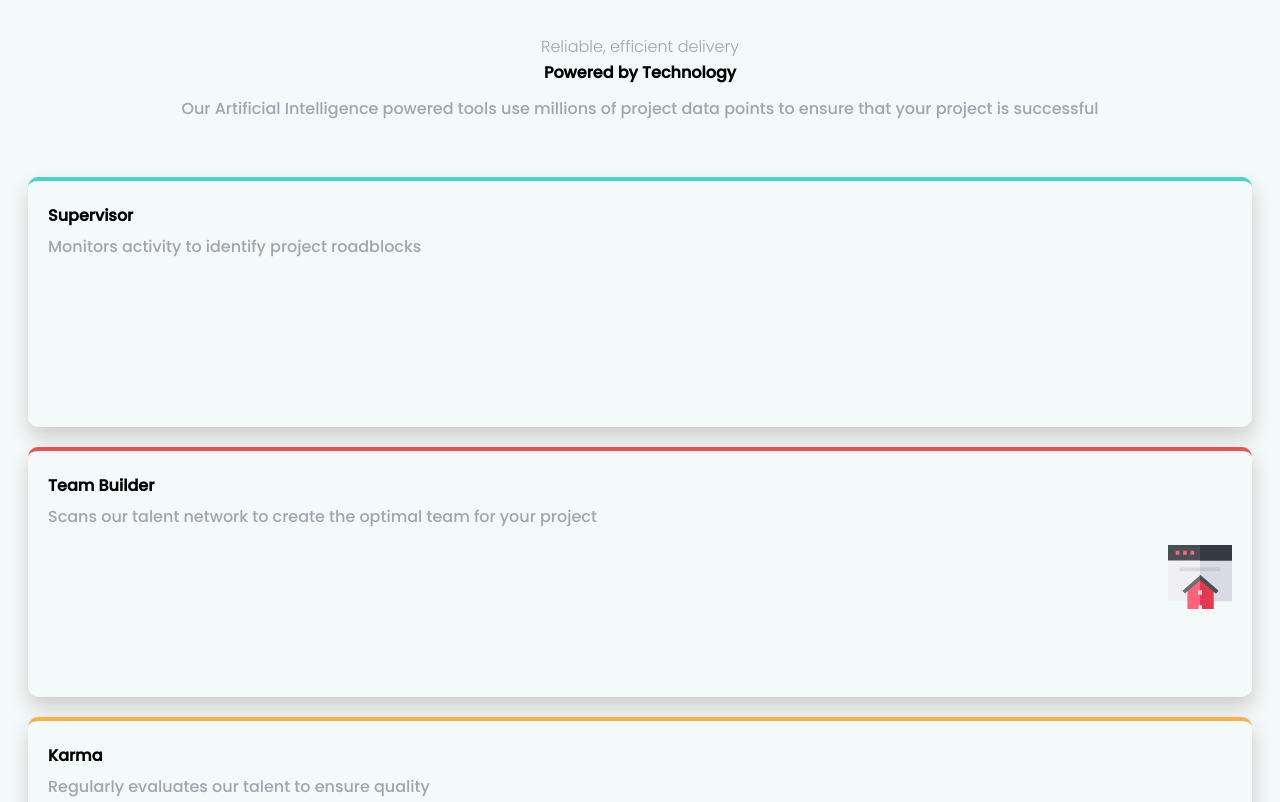
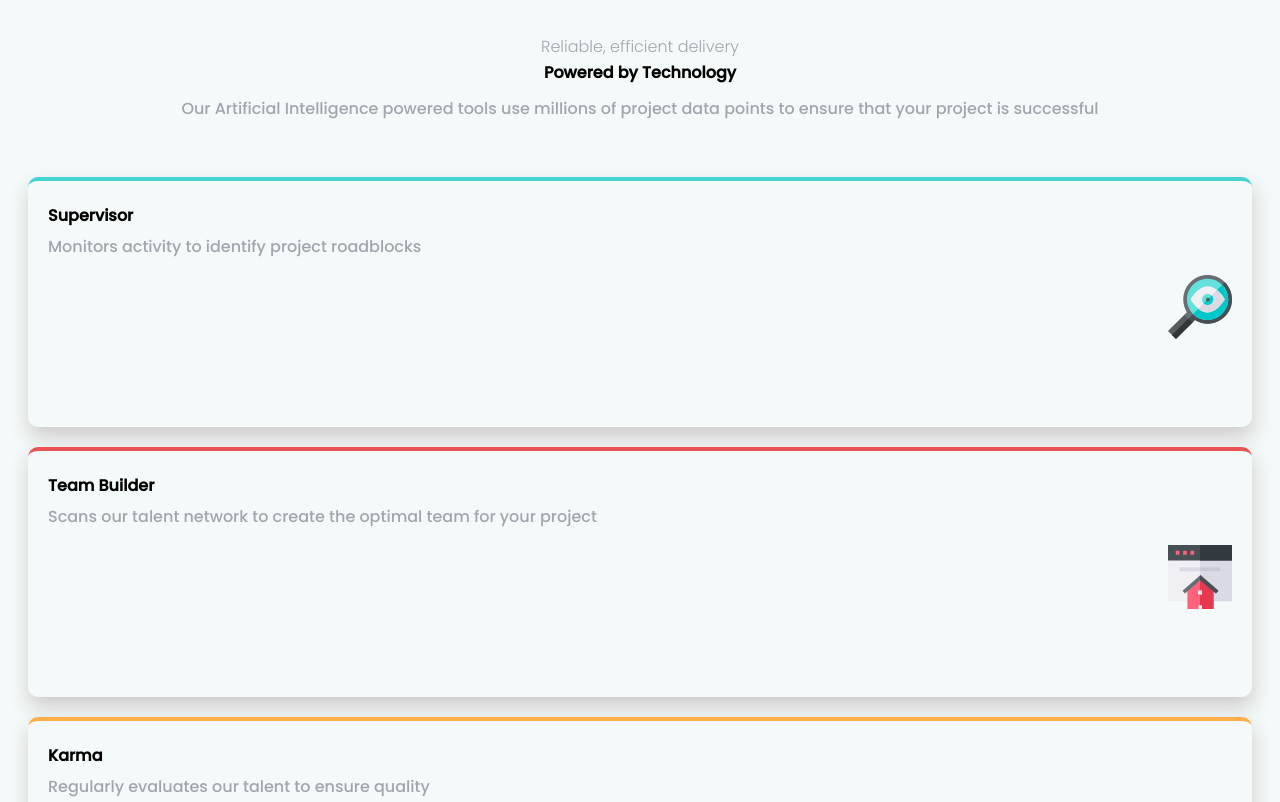
Before and after one commit to reedwane/newbies, a plain HTML site: page four-card-feature-section-master/index.html in a window 1280 px wide. Shown: the top 802 px of the page. Drawn offline with Linux system fonts and the light colour scheme.

Commit message:
Update index.html

```diff
--- a/four-card-feature-section-master/index.html
+++ b/four-card-feature-section-master/index.html
@@ -28,7 +28,7 @@
     <div class="row">
         <div class="cols-4" id="left"> <h2>Supervisor</h2>
           <p>Monitors activity to identify project roadblocks</p>
-        <!--  <img src="images/icon-supervisor.svg" alt="icon-supervisor">-->
+      <img src="images/icon-supervisor.svg" alt="icon-supervisor">
          </div>
 
       <div class="center">
```
